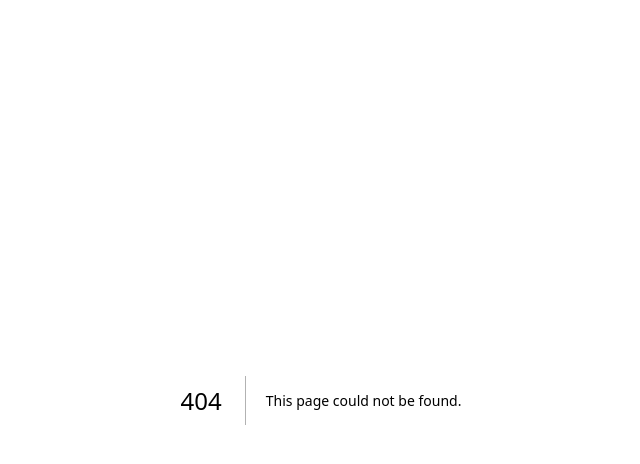
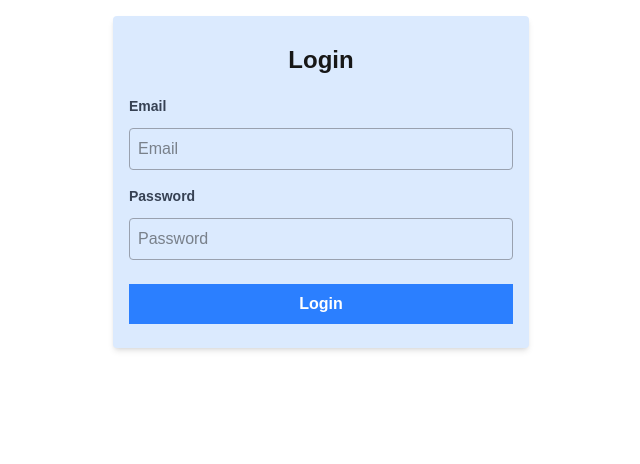
Before and after one commit to Stackarius/neighbor_security, a Next.js app: page /login in a window 1280 px wide. Before the commit this address had no page. Shown: the top 464 px of the page, without its empty margins (319-959 px from the left). Built offline with nearby package versions, Linux system fonts and the light colour scheme.

Commit message:
feat: design logon page for login auth

```diff
--- /dev/null
+++ b/src/app/login/page.js
@@ -0,0 +1,58 @@
+"use client";
+
+import { useState } from "react";
+import { useRouter } from "next/navigation";
+import { toast } from "react-toastify";
+import { login } from "../../lib/auth";
+
+export default function Login() {
+  const router = useRouter();
+  const [email, setEmail] = useState("");
+  const [password, setPassword] = useState("");
+
+  const handleLogin = async (e) => {
+    e.preventDefault();
+      try {
+          await login(email, password);
+      router.push("/dashboard");
+      } catch (err) {
+          toast.error(err.message || "Login failed");
+    }
+  };
+
+  return (
+    <div className="flex flex-col items-center m-auto justify-center p-4  max-w-md">
+      <form
+        onSubmit={handleLogin}
+        className="flex flex-col gap-2 bg-blue-100 p-4 rounded shadow-md w-full"
+      >
+        <h2 className="text-2xl font-bold text-center my-3">Login</h2>
+        <p className="text-sm text-gray-700 mb-1 font-semibold">Email</p>
+        <input
+          type="email"
+          placeholder="Email"
+          value={email}
+          onChange={(e) => setEmail(e.target.value)}
+          required
+          className="mb-2 border border-gray-400 rounded p-2"
+        />
+        <p className="text-sm text-gray-700 mb-1 font-semibold">Password</p>
+
+        <input
+          type="password"
+          placeholder="Password"
+          value={password}
+          onChange={(e) => setPassword(e.target.value)}
+          required
+          className="mb-4 border border-gray-400 rounded p-2"
+        />
+        <button
+          type="submit"
+          className="bg-blue-500 text-white px-4 py-2 mb-2 font-semibold hover:bg-blue-700"
+        >
+          Login
+        </button>
+      </form>
+    </div>
+  );
+}
```
